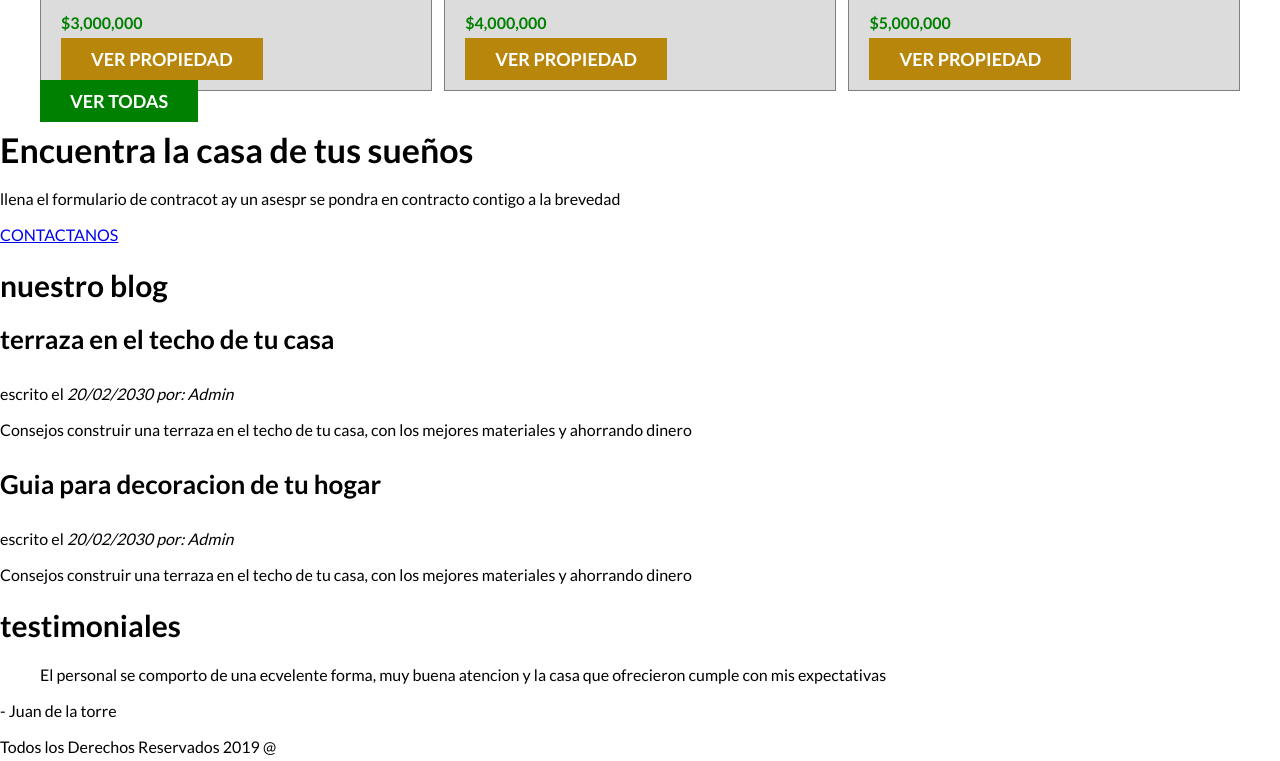
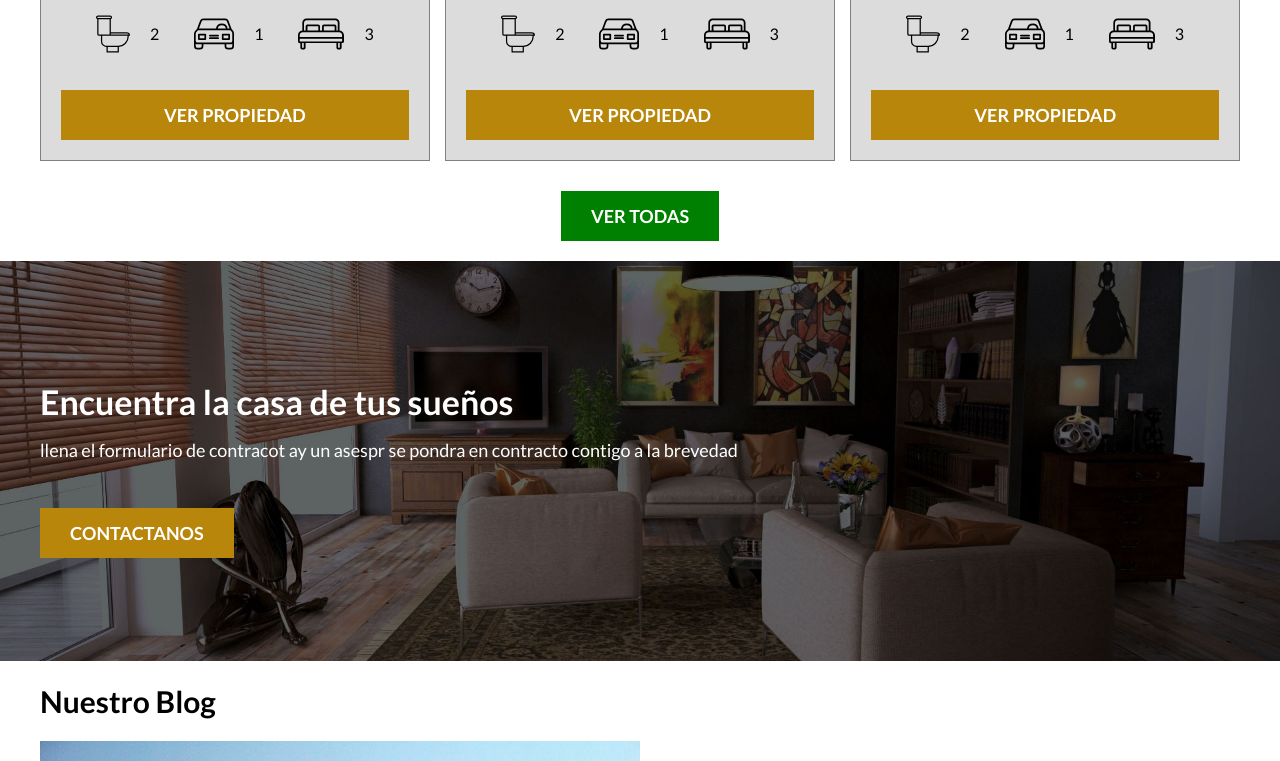
Before and after one commit to ilmmg/Bienes-raises, a plain HTML site: page index.html in a window 1280 px wide. Shown: the part 1746-2507 px from the top of the page. Drawn offline with Linux system fonts and the light colour scheme.

Commit message:
actualizacion

```diff
--- a/CSS/styles.css
+++ b/CSS/styles.css
@@ -1,6 +1,14 @@
 html {
+    box-sizing: border-box;
+    /* apply a natural box layout model to all elements, but allowing components to change */
     font-size: 62.5%;
     /**Reset para REMS - 62,5% = 10px de 16px **/
+}
+
+*,
+*:before,
+*:after {
+    box-sizing: inherit;
 }
 
 body {
@@ -51,6 +59,10 @@ h4 {
     text-align: center;
 }
 
+.d-block {
+    display: block !important;
+}
+
 /**Botones**/
 
 .boton {
@@ -58,8 +70,10 @@ h4 {
     font-weight: 700;
     text-decoration: none;
     font-size: 1.8rem;
-    padding: 1rem 3rem;
-
+    padding: 1.5rem 3rem;
+    margin-top: 3rem;
+    display: inline-block;
+    text-align: center;
 }
 
 .boton-naranja {
@@ -163,3 +177,56 @@ h4 {
     color: green;
     font-weight: 700;
 }
+
+.iconos-caracteristicas {
+    list-style: none;
+    padding: 0;
+    display: flex;
+    justify-content: space-evenly;
+}
+
+.iconos-caracteristicas li {
+    display: flex;
+}
+
+.iconos-caracteristicas li img {
+    margin-right: 2rem;
+}
+
+.ver-todas {
+    display: flex;
+    justify-content: center;
+}
+
+/**Contacto home**/
+.imagen-contacto {
+    background-image: url(../img/encuentra.jpg);
+    background-position: center center;
+    background-size: cover;
+    height: 40rem;
+    display: flex;
+    align-items: center;
+}
+
+.contenido-contacto {
+    flex: 1;
+    color: white
+}
+
+.contenido-contacto p {
+    font-size: 1.8rem;
+}
+
+/**Seccion Inferior**/
+.seccion-inferior {
+    display: flex;
+    justify-content: space-between;
+}
+
+.seccion-inferior .blog {
+    flex-basis: 60%;
+}
+
+.seccion-inferior .testimoniales {
+    flex-basis: calc(40%- 2rem);
+}
--- a/index.html
+++ b/index.html
@@ -81,7 +81,18 @@
                     <h3>Casa de lujo en el lago</h3>
                     <p>Casa en el lago con excelente vista, acabados de lujo a un excelente precio</p>
                     <p class="precio">$3,000,000</p>
-                    <a href="#" class="boton boton-naranja">VER PROPIEDAD</a>
+                    <ul class="iconos-caracteristicas">
+                        <li><img src="img/icono_wc.svg" alt="icono wc">
+                            <p>2</p>
+                        </li>
+                        <li><img src="img/icono_estacionamiento.svg" alt="icono auto">
+                            <p>1</p>
+                        </li>
+                        <li><img src="img/icono_dormitorio.svg" alt="icono cama">
+                            <p>3</p>
+                        </li>
+                    </ul>
+                    <a href="#" class="boton boton-naranja d-block">VER PROPIEDAD</a>
                 </div>
             </div>
 
@@ -91,7 +102,18 @@
                     <h3>Casa terminados de Lujo</h3>
                     <p>Casa con diseño moderno,asi como tecnologia inteligente y amueblada</p>
                     <p class="precio">$4,000,000</p>
-                    <a href="#" class="boton boton-naranja">VER PROPIEDAD</a>
+                    <ul class="iconos-caracteristicas">
+                        <li><img src="img/icono_wc.svg" alt="icono wc">
+                            <p>2</p>
+                        </li>
+                        <li><img src="img/icono_estacionamiento.svg" alt="icono auto">
+                            <p>1</p>
+                        </li>
+                        <li><img src="img/icono_dormitorio.svg" alt="icono cama">
+                            <p>3</p>
+                        </li>
+                    </ul>
+                    <a href="#" class="boton boton-naranja d-block">VER PROPIEDAD</a>
                 </div>
             </div>
 
@@ -101,38 +123,68 @@
                     <h3>Casa con pileta</h3>
                     <p>Casa con pileta, acabado de excelente oportunidad</p>
                     <p class="precio">$5,000,000</p>
-                    <a href="#" class="boton boton-naranja">VER PROPIEDAD</a>
+                    <ul class="iconos-caracteristicas">
+                        <li><img src="img/icono_wc.svg" alt="icono wc">
+                            <p>2</p>
+                        </li>
+                        <li><img src="img/icono_estacionamiento.svg" alt="icono auto">
+                            <p>1</p>
+                        </li>
+                        <li><img src="img/icono_dormitorio.svg" alt="icono cama">
+                            <p>3</p>
+                        </li>
+                    </ul>
+                    <a href="#" class="boton boton-naranja d-block">VER PROPIEDAD</a>
                 </div>
             </div>
         </div>
+        <div class="ver-todas">
             <a href="anuncios.html" class="boton boton-verde">VER TODAS</a>
+        </div>
     </main>
 
-    <section>
+    <section class="imagen-contacto">
+        <div class="contenedor contenido-contacto">
             <h2>Encuentra la casa de tus sueños</h2>
             <p>llena el formulario de contracot ay un asespr se pondra en contracto contigo a la brevedad</p>
-        <a href="contacto.html">CONTACTANOS</a>
+            <a href="contacto.html" class="boton boton-naranja">CONTACTANOS</a>
+        </div>
     </section>
-    <section>
-        <h3>nuestro blog</h3>
+
+    <div class="seccion-inferior contenedor">
+        <section class="blog">
+            <h3>Nuestro Blog</h3>
+
             <article>
-            <h4>terraza en el techo de tu casa</h4>
+                <img src="img/blog1.jpg" alt="Entrada de blog1">
+                <h4> Terraza en el techo de tu casa </h4>
                 <p>escrito el <em> 20/02/2030 </em> <em> por: Admin</em></p>
-            <p>Consejos construir una terraza en el techo de tu casa, con los mejores materiales y ahorrando dinero</p>
+                <p>Consejos construir una terraza en el techo de tu casa, con los mejores materiales y ahorrando dinero
+                </p>
             </article>
+
             <article>
+                <img src="img/blog2.jpg" alt="Entrada de blog2">
                 <h4>Guia para decoracion de tu hogar</h4>
                 <p>escrito el <em> 20/02/2030 </em> <em> por: Admin</em></p>
-            <p>Consejos construir una terraza en el techo de tu casa, con los mejores materiales y ahorrando dinero</p>
+                <p>Consejos construir una terraza en el techo de tu casa, con los mejores materiales y ahorrando dinero
+                </p>
             </article>
-        <h3>testimoniales</h3>
+
+            <section class="testimoniales">
+                <h3>Testimoniales</h3>
+                <header>
+                    <p>Escrito por:</p>
+                </header>
                 <blockquote>
-            El personal se comporto de una ecvelente forma, muy buena atencion y la casa que ofrecieron cumple con mis
+                    El personal se comporto de una ecvelente forma, muy buena atencion y la casa que ofrecieron cumple
+                    con mis
                     expectativas
                 </blockquote>
                 <p>- Juan de la torre</p>
-        <p> Todos los Derechos Reservados 2019 &commat; </p>
+                <p> Todos los Derechos Reservados 2022 &commat; </p>
             </section>
+    </div>
     <footer>
         <nav>
             <a href="nosotros.html">Nosotros</a>
```
Lines whose indentation alone changed are shown as unchanged.
